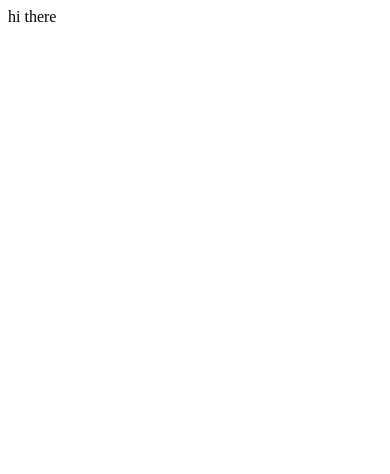
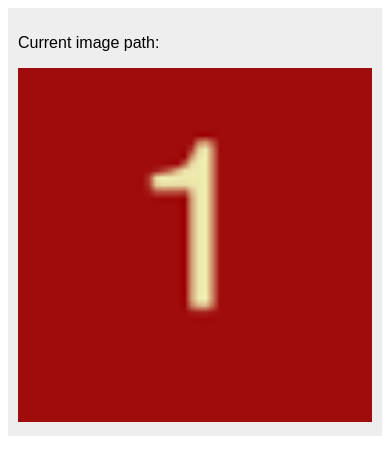
Before and after one commit to IanMulvany/DLCS-IIIF-test, a plain HTML site: page index.html in a window 390 px wide. Drawn offline with Linux system fonts and the light colour scheme.

Commit message:
IIIF responsive image test

```diff
--- a/index.html
+++ b/index.html
@@ -1 +1,64 @@
-hi there
+<!DOCTYPE html>
+<html lang="en">
+<head>
+  <meta charset="UTF-8">
+  <title>Simple responsive image demo</title>
+  <meta name="viewport" content="width=device-width, initial-scale=1">
+  <style>
+
+    .wrapper {
+      background-color: #eee;
+      font-family: sans-serif;
+      padding: 10px;
+    }
+
+    .image {
+      height: auto;
+      width: 100%;
+    }
+
+    .output {
+      word-wrap: break-word;
+    }
+
+  </style>
+</head>
+<body>
+
+<div class="wrapper">
+
+  <dl>
+    <dt>Current image path:</dt>
+    <dd class="output"></dd>
+  </dl>
+
+  <!-- Each srcset attribute takes comma-separated sets of image paths and image widths:
+         srcset="path-to-image [size-of-image-in-px]w, ..."
+       The <img> src attribute contains the path to the default fallback image. -->
+       <picture>
+       	<source media="(min-width: 800px)"  srcset="https://dlcs.io/iiif-img/9/1/6dbd6a99-9837-4252-a37f-0367c6fbbe25/full/!800,800/0/default.jpg 800w, https://dlcs.io/iiif-img/9/1/6dbd6a99-9837-4252-a37f-0367c6fbbe25/full/!400,400/0/default.jpg 400w" />
+       	<source media="(min-width: 600px)"  srcset="https://dlcs.io/iiif-img/9/1/6dbd6a99-9837-4252-a37f-0367c6fbbe25/full/!214,214/0/default.jpg 214w, https://dlcs.io/iiif-img/9/1/6dbd6a99-9837-4252-a37f-0367c6fbbe25/full/!100,100/0/default.jpg 100w, https://dlcs.io/iiif-img/9/1/6dbd6a99-9837-4252-a37f-0367c6fbbe25/full/!50,50/0/default.jpg 50w" />
+       	<img src="1.png" alt="" class="image" />
+       </picture>
+</div>
+
+ <script>
+
+   // Displays the path of the currently displayed image.
+    (function(window) {
+
+      var image = document.querySelector('.image');
+      var output = document.querySelector('.output');
+
+      function outputImagePath() {
+        output.innerHTML = image.currentSrc;
+      }
+
+      window.addEventListener('resize', outputImagePath, false);
+      outputImagePath();
+    }(window));
+
+  </script>
+
+</body>
+</html>
```
Also changed, not shown: 1.png (added).
